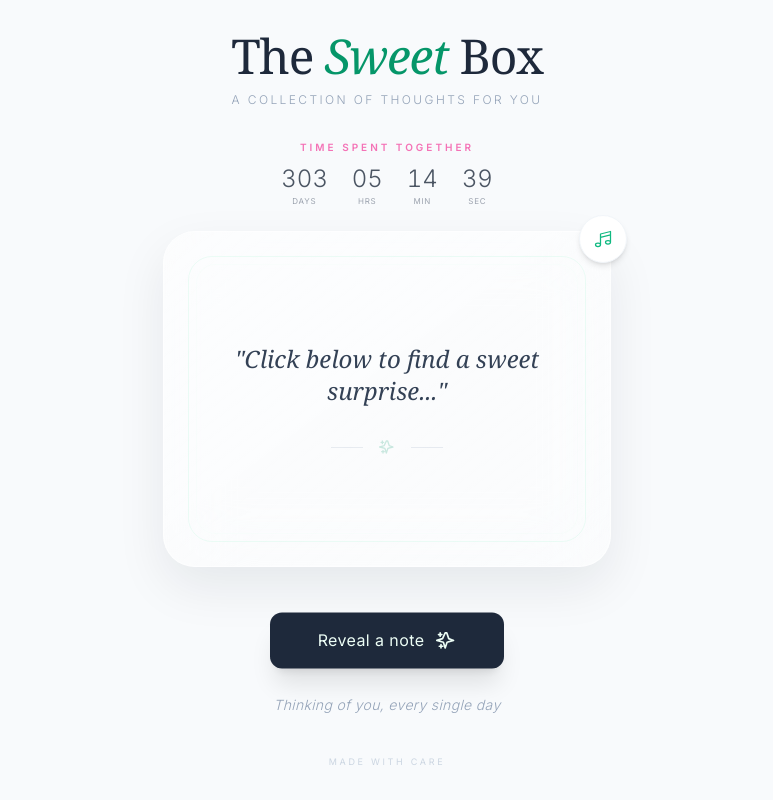
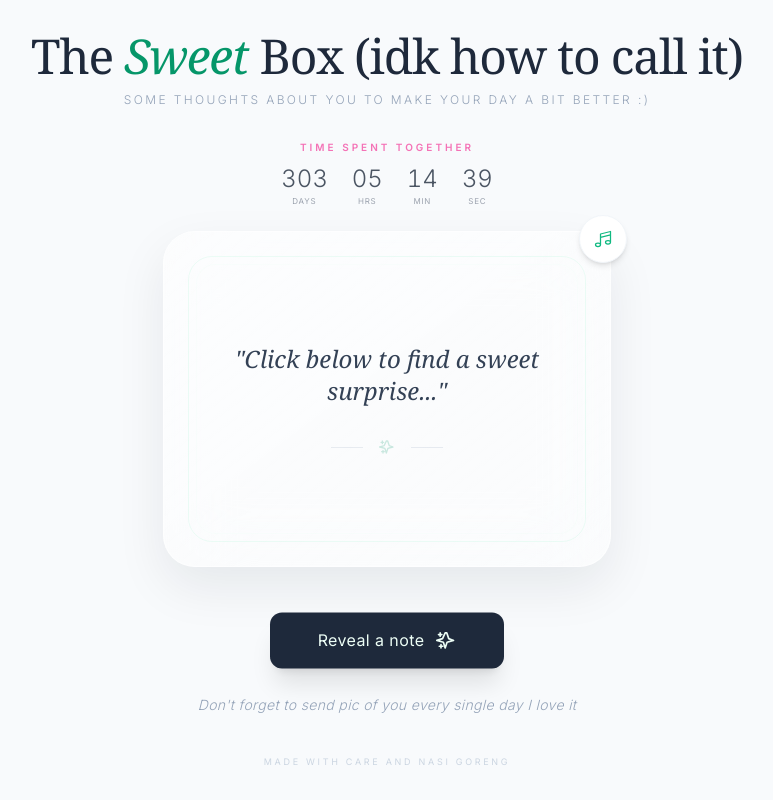
Before and after one commit to lululecodeur/sweet-notes-for-aileen, a React (Vite) app: page / in a window 1280 px wide. Shown: the whole page, without its empty margins (253-1026 px from the left). Built offline with nearby package versions, Linux system fonts and the light colour scheme.

Commit message:
Update App.tsx

```diff
--- a/App.tsx
+++ b/App.tsx
@@ -61,10 +61,10 @@ const App: React.FC = () => {
       <header className="mb-8 text-center animate-fade-in relative">
         {/* Police Serif élégante au lieu de la police cursive */}
         <h1 className="font-serif text-4xl md:text-5xl text-slate-800 mb-3 tracking-tight">
-          The <span className="text-emerald-600 italic">Sweet</span> Box
+          The <span className="text-emerald-600 italic">Sweet</span> Box (idk how to call it)
         </h1>
         <p className="text-slate-400 font-light tracking-[0.2em] uppercase text-[10px] md:text-xs">
-          A collection of thoughts for you
+          Some thoughts about you to make your day a bit better :)
         </p>
       </header>
 
@@ -116,7 +116,7 @@ const App: React.FC = () => {
           </button>
 
           <p className="text-slate-400 text-sm font-light tracking-wide italic">
-            Thinking of you, every single day
+            Don't forget to send pic of you every single day I love it
           </p>
         </div>
       </main>
@@ -125,7 +125,7 @@ const App: React.FC = () => {
       <LyricsModal isOpen={isLyricsOpen} onClose={() => setIsLyricsOpen(false)} />
 
       <footer className="mt-auto pt-8 text-slate-300 text-[9px] uppercase tracking-[0.3em]">
-        Made with care
+        Made with care and nasi goreng
       </footer>
 
       <style dangerouslySetInnerHTML={{ __html: `
```
